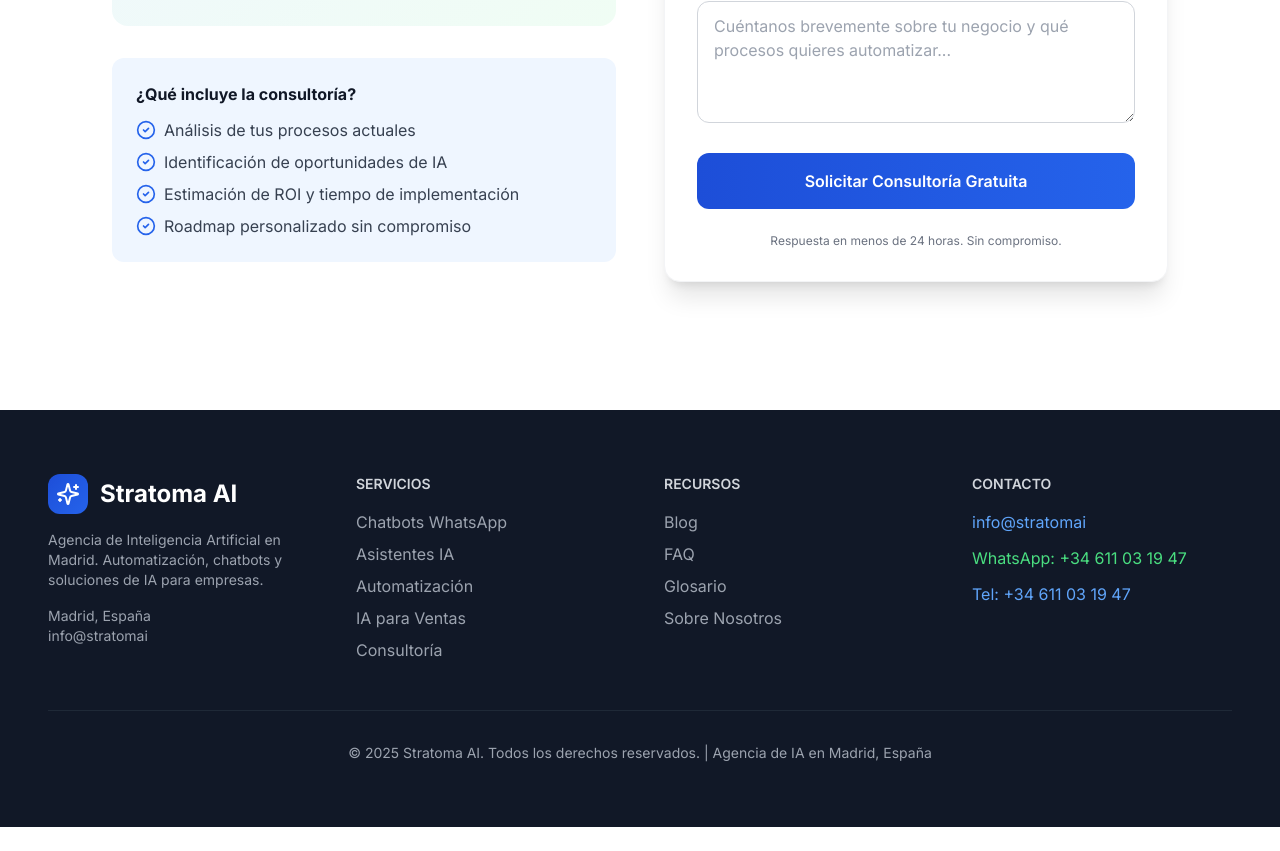
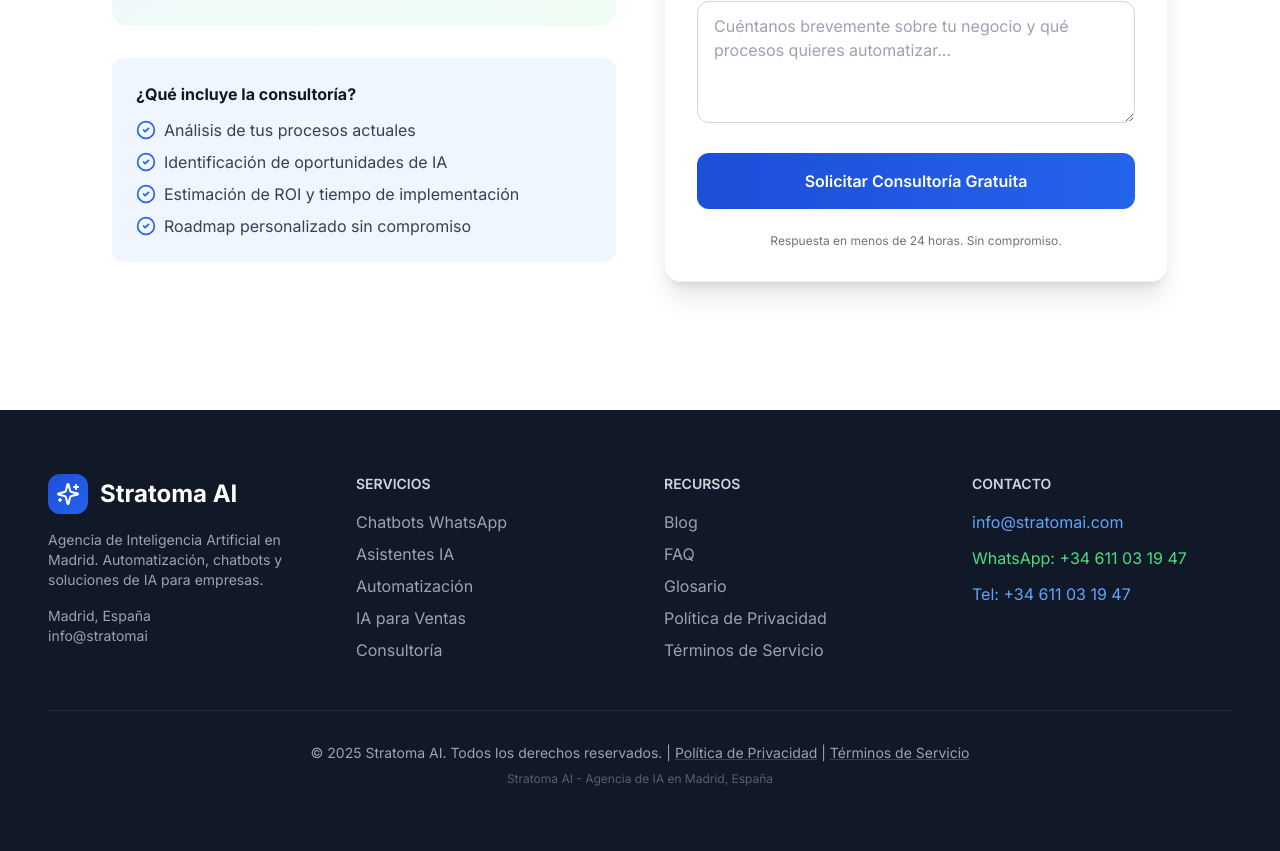
Before and after one commit to DoubleN96/stratomai-web, a Next.js app: page / in a window 1280 px wide. Shown: the part 6593-7444 px from the top of the page. Before the commit the page ends 7420 px from the top, so only its background shows below. Built offline with nearby package versions, Linux system fonts and the light colour scheme.

Commit message:
Compliance Fix: Added Privacy/Terms links to footer and reinforced Stratoma AI branding

```diff
--- a/app/page.tsx
+++ b/app/page.tsx
@@ -759,15 +759,16 @@
                 <li><Link href="/blog" className="text-gray-400 hover:text-white transition-colors">Blog</Link></li>
                 <li><Link href="/faq" className="text-gray-400 hover:text-white transition-colors">FAQ</Link></li>
                 <li><Link href="/glossary" className="text-gray-400 hover:text-white transition-colors">Glosario</Link></li>
-                <li><Link href="/about" className="text-gray-400 hover:text-white transition-colors">Sobre Nosotros</Link></li>
+                <li><Link href="/privacy" className="text-gray-400 hover:text-white transition-colors">Política de Privacidad</Link></li>
+                <li><Link href="/terms" className="text-gray-400 hover:text-white transition-colors">Términos de Servicio</Link></li>
               </ul>
             </div>
 
             <div>
               <h4 className="text-sm font-semibold text-gray-300 mb-4 uppercase">Contacto</h4>
               <div className="space-y-3">
-                <a href="mailto:info@stratomai" className="block text-blue-400 hover:text-blue-300">
-                  info@stratomai
+                <a href="mailto:info@stratomai.com" className="block text-blue-400 hover:text-blue-300">
+                  info@stratomai.com
                 </a>
                 <a href="https://wa.me/34611031947" className="block text-green-400 hover:text-green-300">
                   WhatsApp: +34 611 03 19 47
@@ -780,7 +781,8 @@
           </div>
 
           <div className="border-t border-gray-800 pt-8 text-center text-sm text-gray-400">
-            <p>© {new Date().getFullYear()} Stratoma AI. Todos los derechos reservados. | Agencia de IA en Madrid, España</p>
+            <p>© {new Date().getFullYear()} Stratoma AI. Todos los derechos reservados. | <Link href="/privacy" className="hover:text-white underline decoration-gray-700">Política de Privacidad</Link> | <Link href="/terms" className="hover:text-white underline decoration-gray-700">Términos de Servicio</Link></p>
+            <p className="mt-2 text-xs opacity-50">Stratoma AI - Agencia de IA en Madrid, España</p>
           </div>
         </div>
       </footer>
```
